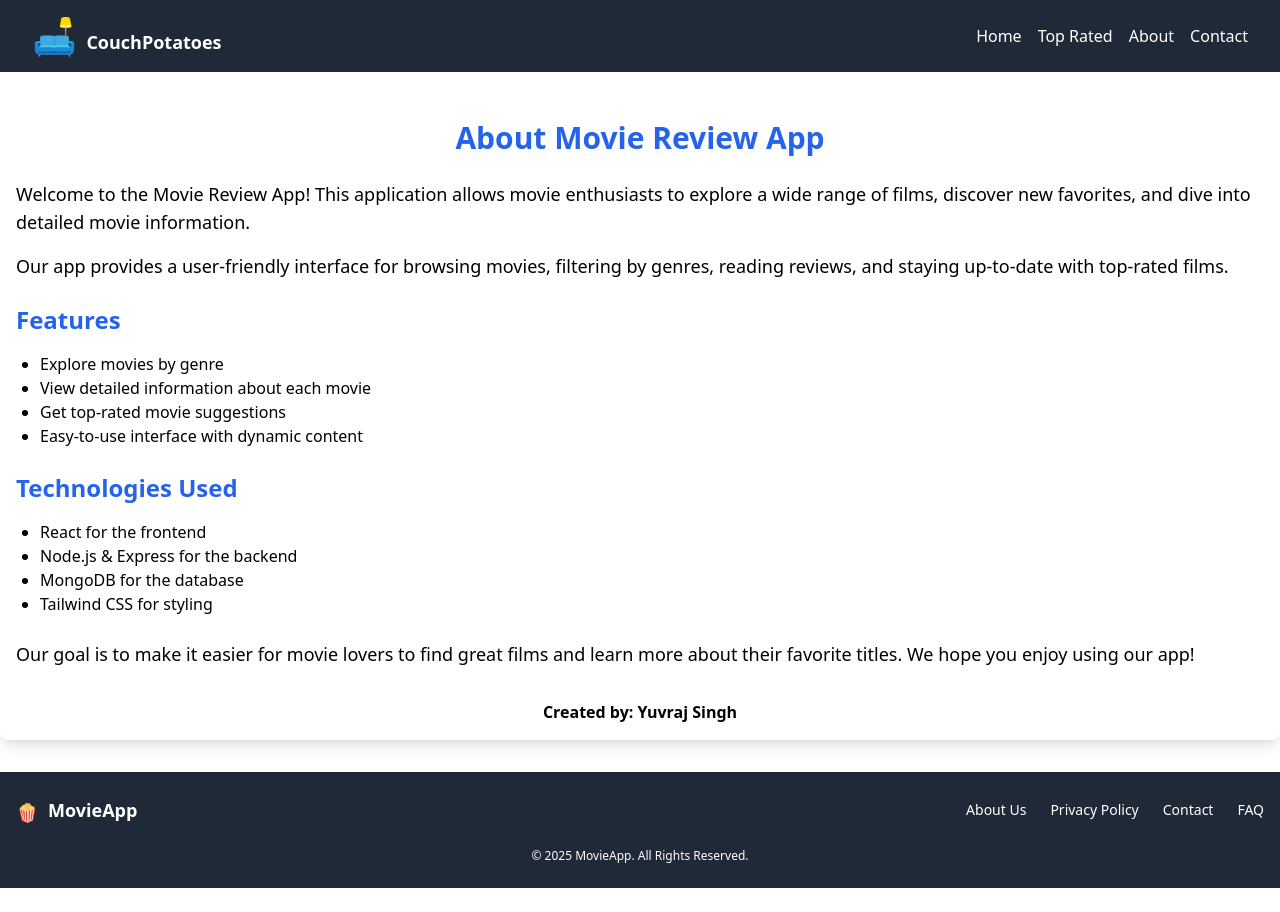
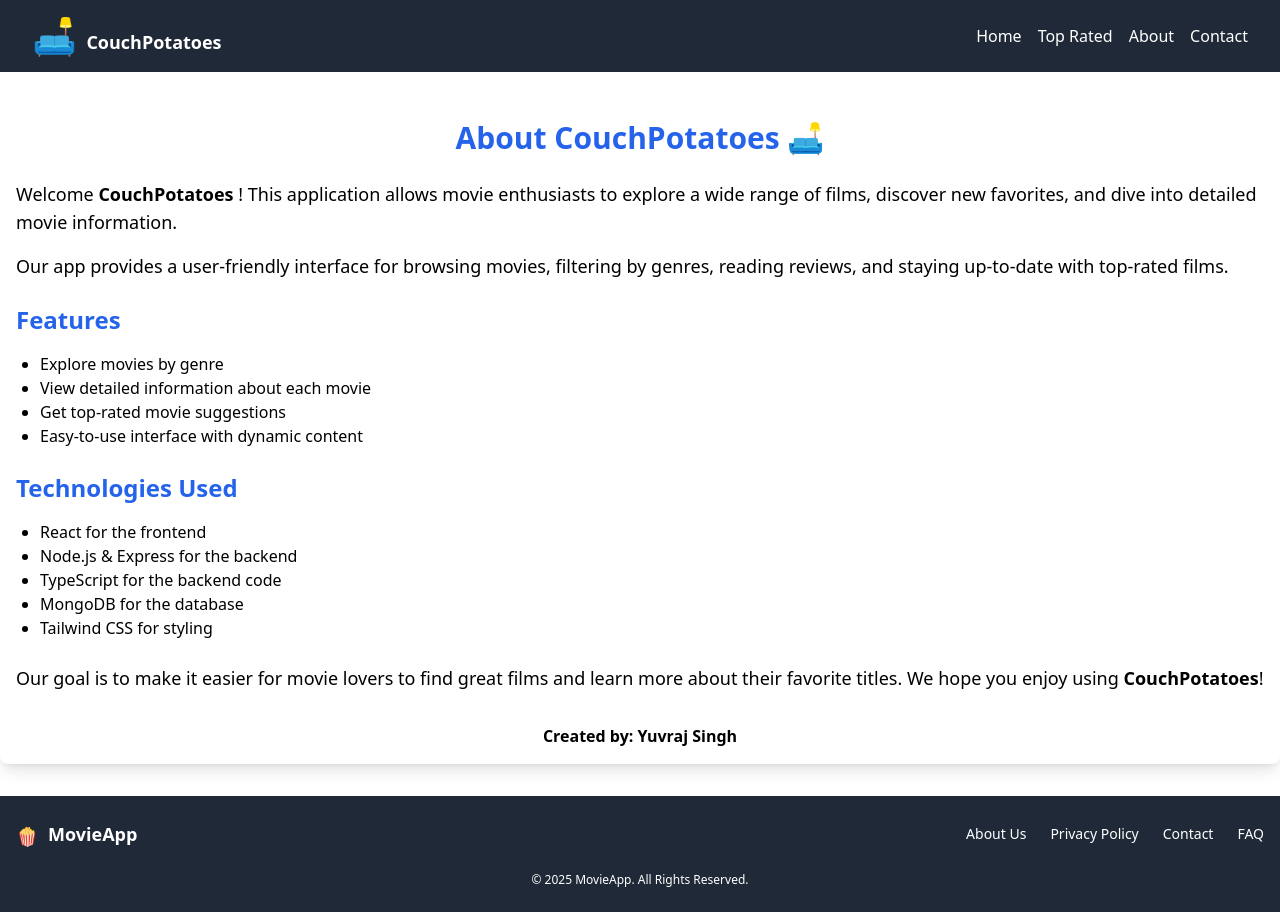
Before and after one commit to Yuvraj883/CouchPotatoes-FrontEnd, a React (Create React App) app: page /about in a window 1280 px wide. Before the commit the page ends 888 px from the top, so only its background shows below. Built offline with nearby package versions, Linux system fonts and the light colour scheme.

Commit message:
Update About details

```diff
--- a/src/pages/About.jsx
+++ b/src/pages/About.jsx
@@ -3,10 +3,12 @@ import React from 'react';
 const AboutPage = () => {
   return (
     <div className="about-page container mx-auto my-8 p-4 bg-white shadow-lg rounded-lg">
-      <h1 className="text-3xl font-semibold text-center text-blue-600">About Movie Review App</h1>
+      <h1 className="text-3xl font-semibold text-center text-blue-600">
+        About CouchPotatoes 🛋️
+      </h1>
       <div className="mt-6 text-lg">
         <p>
-          Welcome to the Movie Review App! This application allows movie enthusiasts to explore a wide range of films, discover new favorites, and dive into detailed movie information.
+          Welcome <strong>CouchPotatoes </strong>! This application allows movie enthusiasts to explore a wide range of films, discover new favorites, and dive into detailed movie information.
         </p>
         <p className="mt-4">
           Our app provides a user-friendly interface for browsing movies, filtering by genres, reading reviews, and staying up-to-date with top-rated films.
@@ -28,6 +30,7 @@ const AboutPage = () => {
         <ul className="list-disc pl-6 mt-4">
           <li>React for the frontend</li>
           <li>Node.js & Express for the backend</li>
+          <li>TypeScript for the backend code</li>
           <li>MongoDB for the database</li>
           <li>Tailwind CSS for styling</li>
         </ul>
@@ -35,7 +38,7 @@ const AboutPage = () => {
 
       <div className="mt-6 text-lg">
         <p>
-          Our goal is to make it easier for movie lovers to find great films and learn more about their favorite titles. We hope you enjoy using our app!
+          Our goal is to make it easier for movie lovers to find great films and learn more about their favorite titles. We hope you enjoy using <strong>CouchPotatoes</strong>!
         </p>
       </div>
 
```
